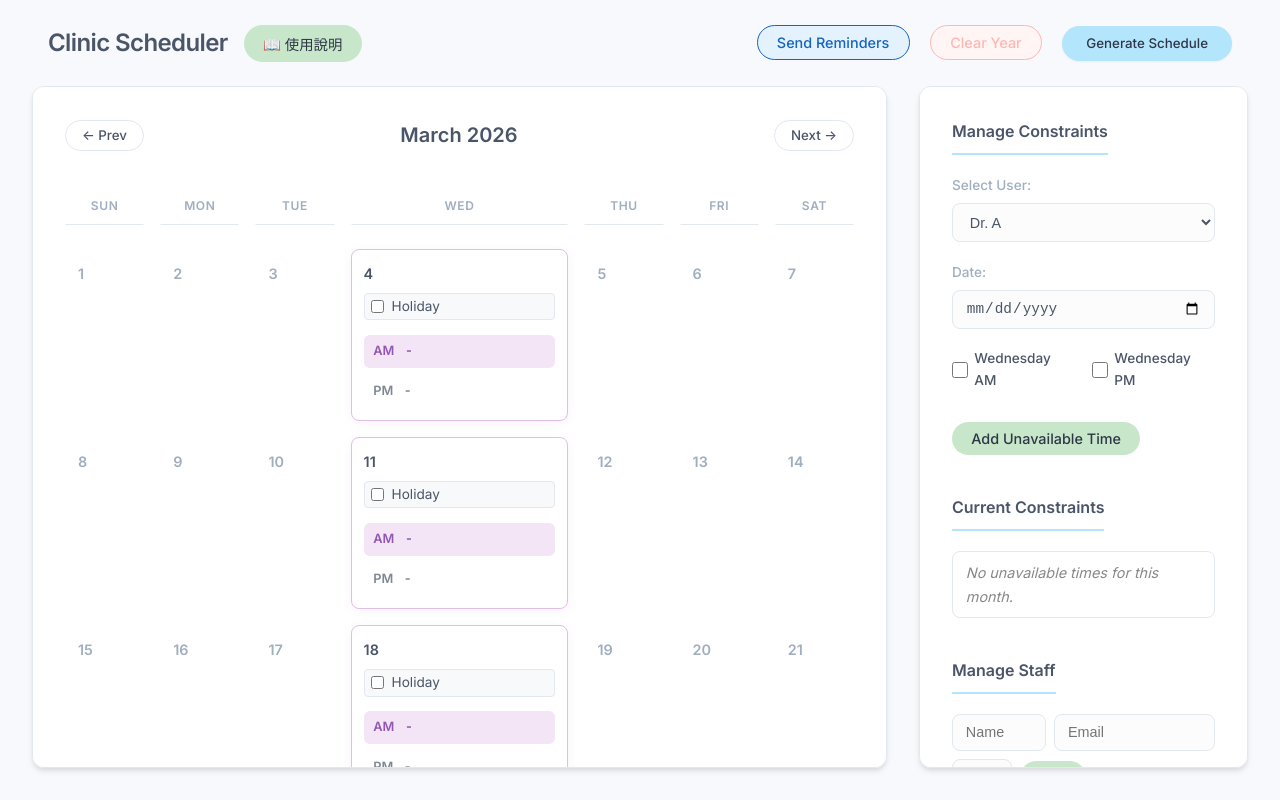
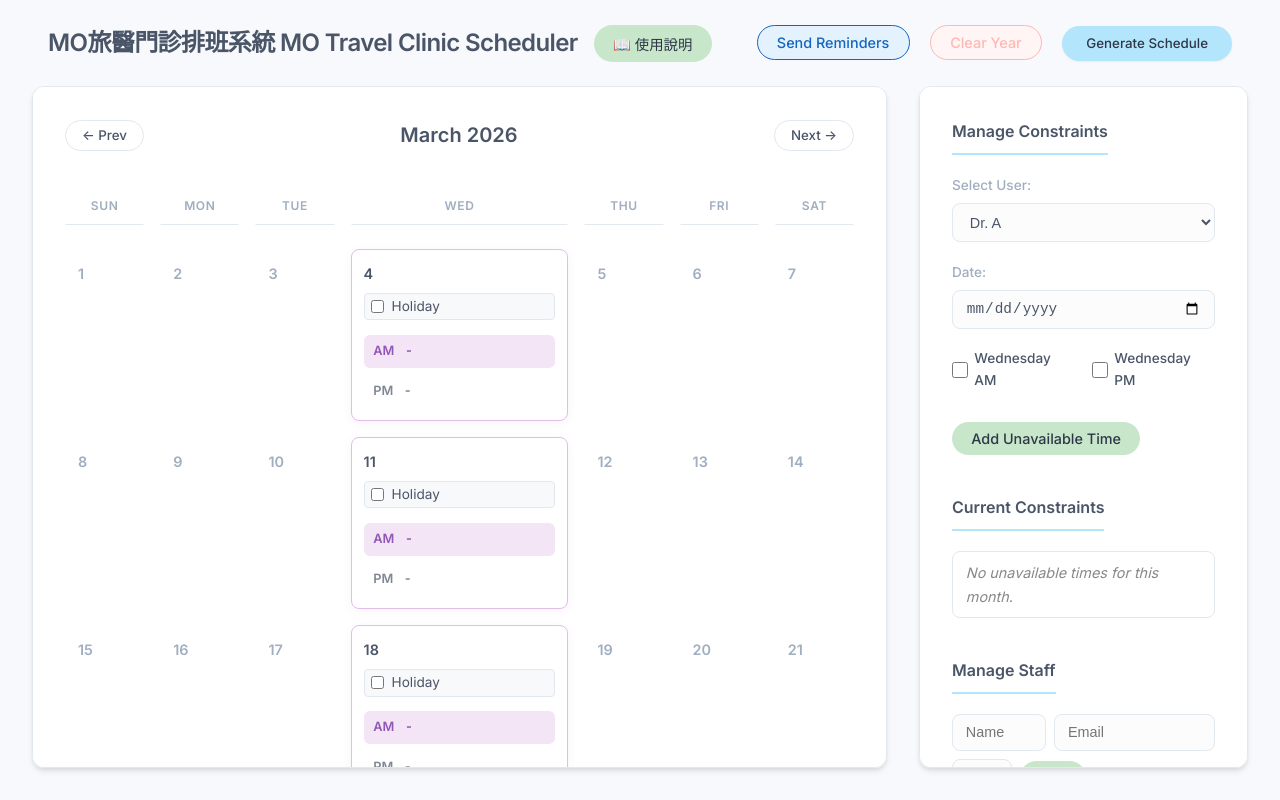
Before and after one commit to drhao/clinic-scheduler, a plain HTML site: page index.html in a window 1280 px wide. Drawn offline with Linux system fonts and the light colour scheme; no server answers.

Commit message:
Update main application entry point and content.

```diff
--- a/index.html
+++ b/index.html
@@ -13,7 +13,7 @@
 
     <header>
         <div style="display: flex; align-items: center; gap: 1rem;">
-            <h1>Clinic Scheduler</h1>
+            <h1>MO旅醫門診排班系統 MO Travel Clinic Scheduler</h1>
             <button id="help-btn" class="secondary-btn" title="查看使用說明" style="font-size: 0.9rem;">📖 使用說明</button>
         </div>
         <div class="header-actions">
```
